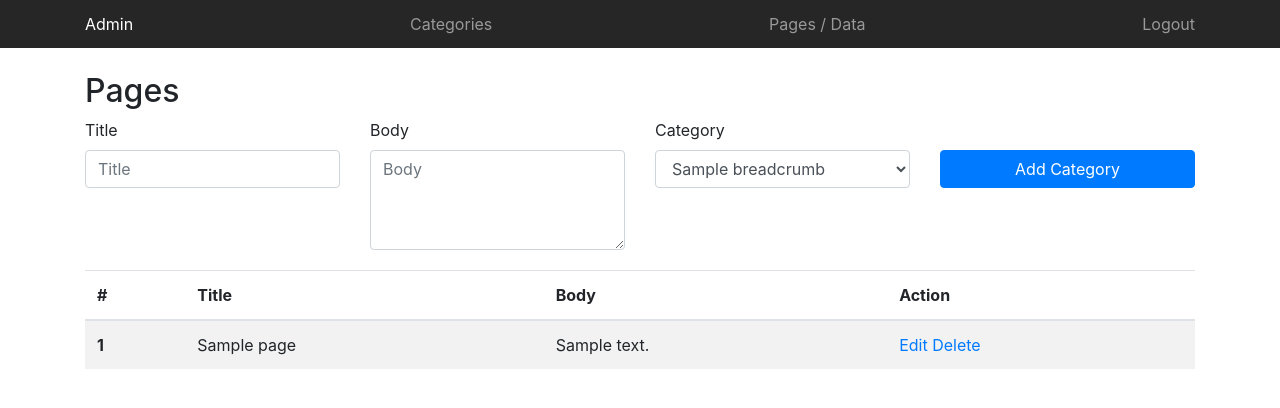
After one commit to mazhar266/eskimi-task, a CodeIgniter app: the page made by application/views/page.php in a window 1280 px wide. The commit adds this page. Shown: the top 408 px of the page. Run offline with CodeIgniter, Linux system fonts and the light colour scheme; tables that the repository leaves empty hold one stand-in row (values such as "Sample post"); the template is opened without the code that fills it: most values are stand-ins (such as "Sample title", 1, 10 or a date in 2020).

Commit message:
pages list done

```diff
--- a/application/config/autoload.php
+++ b/application/config/autoload.php
@@ -89,7 +89,7 @@ $autoload['drivers'] = array();
 |
 |	$autoload['helper'] = array('url', 'file');
 */
-$autoload['helper'] = array('url');
+$autoload['helper'] = array('url', 'text');
 
 /*
 | -------------------------------------------------------------------
--- /dev/null
+++ b/application/views/page.php
@@ -0,0 +1,97 @@
+<!doctype html>
+<html lang="en">
+<head>
+    <!-- Required meta tags -->
+    <meta charset="utf-8">
+    <meta name="viewport" content="width=device-width, initial-scale=1, shrink-to-fit=no">
+
+    <!-- Bootstrap CSS -->
+    <link rel="stylesheet" href="<?php echo base_url (); ?>assets/css/bootstrap.min.css">
+    <link rel="stylesheet" href="<?php echo base_url (); ?>assets/css/style.css">
+
+    <title>Admin | Page</title>
+</head>
+<body>
+
+<nav class="site-header sticky-top py-1">
+    <div class="container d-flex flex-column flex-md-row justify-content-between">
+        <span class="py-2 d-md-inline-block">Admin</span>
+        <a class="py-2 d-md-inline-block" href="<?php echo site_url ('admin'); ?>">Categories</a>
+        <a class="py-2 d-md-inline-block" href="<?php echo site_url ('admin/pages'); ?>">Pages / Data</a>
+        <a class="py-2 d-md-inline-block" href="<?php echo site_url ('login/logout') ?>">Logout</a>
+    </div>
+</nav>
+<div class="container">
+    <div class="row">
+        <div class="col-md-12">
+            &nbsp;
+        </div>
+        <div class="col-md-12">
+            <h2>Pages</h2>
+        </div>
+    </div>
+    <form action="<?php echo base_url ('admin'); ?>" method="post">
+    <div class="row category-form">
+        <div class="col-md-3">
+            <input type="hidden" name="id" id="page-id" class="form-control">
+            <label for="title">Title</label>
+            <input type="text" id="title" name="title" class="form-control" placeholder="Title" required>
+        </div>
+        <div class="col-md-3">
+            <label for="body">Body</label>
+            <textarea name="body" id="body" class="form-control" placeholder="Body"></textarea>
+        </div>
+        <div class="col-md-3">
+            <label for="category">Category</label>
+            <select name="parent" id="category" class="form-control" required>
+                <?php foreach ($categories as $category): ?>
+                    <option value="<?php echo $category['id']; ?>"><?php echo $category['breadcrumb']; ?></option>
+                <?php endforeach; ?>
+            </select>
+        </div>
+        <div class="col-md-3">
+            <label>&nbsp;</label>
+            <input type="submit" class="btn btn-block btn-primary" value="Add Category">
+        </div>
+    </div>
+    </form>
+
+    <div class="row">
+        <div class="col-md-12">
+            <table class="table table-striped">
+                <thead>
+                <tr>
+                    <th scope="col">#</th>
+                    <th scope="col">Title</th>
+                    <th scope="col">Body</th>
+                    <th scope="col">Action</th>
+                </tr>
+                </thead>
+                <tbody>
+                <?php
+                    $i = 1;
+                    foreach ($pages as $page): ?>
+                <tr>
+                    <th scope="row"><?php echo $i; ?></th>
+                    <td><?php echo htmlspecialchars ($page ['title']); ?></td>
+                    <td><?php echo ellipsize (htmlspecialchars ($page ['body']), 200, 1, '...'); ?></td>
+                    <td>
+                        <a href="">Edit</a>
+                        <a href="">Delete</a>
+                    </td>
+                </tr>
+                <?php
+                        $i++;
+                    endforeach;
+                ?>
+                </tbody>
+            </table>
+        </div>
+    </div>
+</div>
+
+<!-- Optional JavaScript -->
+<script src="<?php echo base_url (); ?>assets/js/jquery-3.3.1.min.js"></script>
+<script src="<?php echo base_url (); ?>assets/js/bootstrap.min.js"></script>
+</body>
+</html>
--- a/assets/css/style.css
+++ b/assets/css/style.css
@@ -17,8 +17,15 @@
     text-decoration: none;
 }
 
-.category-form input, .category-form select {
+.category-form input,
+.category-form select,
+.category-form textarea {
     margin-bottom: 20px;
+}
+
+.category-form textarea {
+    min-height: 100px;
+    max-height: 400px;
 }
 
 ul.tree {
```
Also changed, not shown: application/controllers/admin.php (+55 -3 lines), application/models/adminmodel.php (+93 -0 lines), application/views/admin.php (+9 -3 lines).
